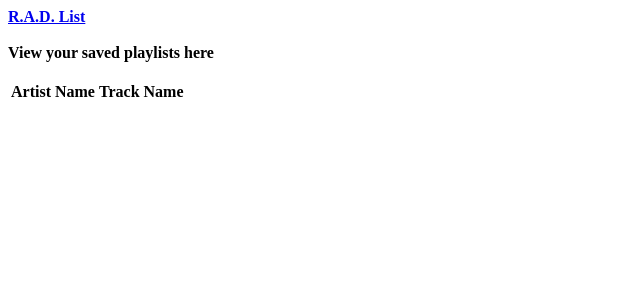
After one commit to al-codes/RADList, a Flask app: template templates/savedplaylists.html in a window 1280 px wide. The commit adds this page. Shown: the top 300 px of the page, without its empty margins (0-640 px from the left). Run offline with Flask 2, Linux system fonts and the light colour scheme; the template is opened without the code that fills it, so the values that code supplies are empty.

Commit message:
Made changes to routes

```diff
--- a/server.py
+++ b/server.py
@@ -16,7 +16,6 @@ app.secret_key = 'dev'
 app.jinja_env.undefined = StrictUndefined
 app.config['PRESERVE_CONTEXT_ON_EXCEPTION'] = True
 LASTFM_API_KEY = os.environ['LASTFM_KEY']
-
 
 
 
@@ -148,15 +147,11 @@ def generate_playlist():
     # Get artist from form on homepage.html
     form_artist = request.form.get('form_artist')
 
-
-    # Replaces artist in payload with with form_artist
-    artist = request.args.get('artist', form_artist)
-
     # LAST FM endpoint for getting similar artists
     url1 = 'http://ws.audioscrobbler.com/2.0/?method=artist.getsimilar'
 
 
-    payload = {'artist': artist,
+    payload = {'artist': form_artist,
                'api_key': LASTFM_API_KEY,
                'format': 'json' }
 
@@ -179,10 +174,8 @@ def generate_playlist():
 
     #create empty dictionary and add track info with each loop
     track_info = {}
-    # List of top tracks of ea. similar artist
-    top_tracks = []
-    # Track images
-    track_images = []
+
+
     # Loop through similar artist list to load track data
     for name in similar_artists_list:
 
@@ -192,9 +185,13 @@ def generate_playlist():
                     'limit': 2}
 
 
+        # List of top tracks of ea. similar artist
+        top_tracks = []
+
         # Response from second API call for top tracks
         response2 = requests.get(url2, params=payload2)
         data2 = response2.json()
+
 
         # Loop through to get Top 2 tracks of ea.
         # similar artist and append to top tracks list
@@ -202,26 +199,59 @@ def generate_playlist():
             track = data2['toptracks']['track'][i]['name']
             top_tracks.append(track)
 
+        # add name and top tracks to track info
+        track_info[name] = top_tracks
 
 
-    # create own dictionary or a dictionary with artist name ex: madonna w/ value with info from each track. going to have to save or add to a list.
+    for name, track in track_info.items():
+        if name and track in track_info.items():
+            pass
+        else:
+            crud.create_track(track[0], name)
+            crud.create_track(track[1], name)
+
+
+    session['saved_playlist'] = track_info
+
+
 
     return render_template('new_playlist.html',
                             data=data,
                             data2=data2,
-                            similar_artists_list=similar_artists_list, top_tracks=top_tracks)
+                            track_info=track_info)
 
 
+############################################################
+@app.route('/saved-playlists', methods=['GET'])
+def show_playlist():
+    """ Displays saved playlists saved by user """
+
+    if not session:
+        flash('You must sign in to save/view playlists.')
+        return redirect("/")
+
+    # elif KeyError:
+    #     flash('You have no saved playlists.')
+    #     return redirect("/")
+
+    return render_template("/savedplaylists.html")
 
 
-@app.route('/saved-playlists')
-def show_playlists():
-    """Displays saved playlists saved by user"""
-
-    return render_template('playlists.html')
+@app.route('/saved-playlists', methods=['POST'])
+def save_playlist():
+    """ Save playlist to profile """
 
 
+    playlist = request.args.get('save_playlist_btn')
+    user = crud.get_user_by_email(session['EMAIL'])
+    saved_playlist = crud.create_playlist(user, 'Saved Playlist') #Saves but always saves to this name
+    user_playlist = crud.add_playlist_to_user(saved_playlist, user)
 
+
+    return render_template("/savedplaylists.html")
+
+
+############################################################
 
 @app.route('/about-radlist')
 def show_about():
--- /dev/null
+++ b/templates/savedplaylists.html
@@ -0,0 +1,36 @@
+{% extends 'base.html' %}
+{% block body %}
+
+    <strong>View your saved playlists here</strong><br><br>
+    <table>
+
+        <thead>
+            <tr>
+                <th>Artist Name</th>
+                <th>Track Name</th>
+            </tr>
+        </thead>
+        <tbody>
+            <tr>
+                <td>
+                    {% for artist in session['saved_playlist'] %}
+                        {{ artist }}<br>
+                        {{ artist }}<br>
+                    {% endfor %}
+                </td>
+                <td>
+                    {% for track in session['saved_playlist'].values() %}
+                        {{ track[0] }}<br>
+                        {{ track[1] }}<br>
+                    {% endfor %}
+                </td>
+            </tr>
+        </tbody>
+    </table>
+
+
+{% endblock %}
+<!-- Javascript import -->
+<script src="/static/radlist.js"></script>
+</body>
+</html>
```
Also changed, not shown: static/radlist.js (+2 -8 lines), templates/new_playlist.html (+11 -8 lines), templates/playlists.html (deleted, +0 -9 lines).
